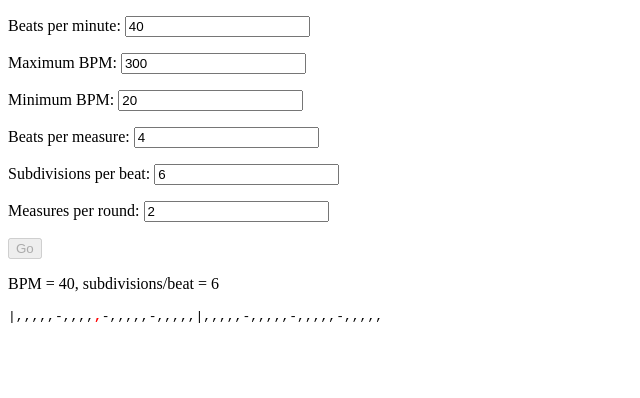
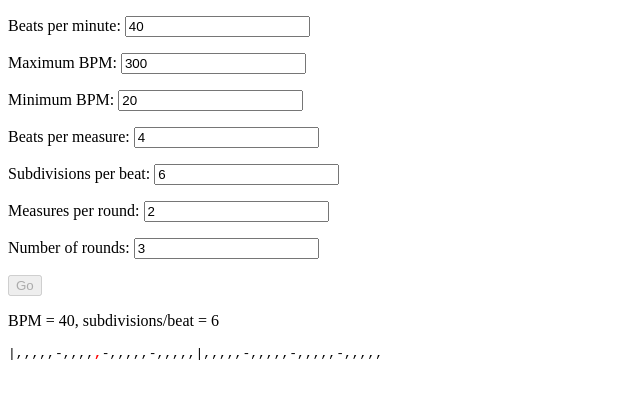
Before and after one commit to rovaughn/brooks-rhythm, a plain HTML site: page index.html in a window 1280 px wide. Both pictures are taken after a click on the button "Go". Shown: the whole page, without its empty margins (0-640 px from the left). Drawn offline with Linux system fonts and the light colour scheme.

Commit message:
Multiple rounds support.

```diff
--- a/index.html
+++ b/index.html
@@ -19,7 +19,8 @@
 			<p>Minimum BPM: <input type="number" value="20" id="input_minb"></p>
 			<p>Beats per measure: <input type="number" value="4" id="input_n"></p>
 			<p>Subdivisions per beat: <input type="number" value="6" id="input_s"></p>
-			<p>Measures per round: <input type="text" value="2" id="input_m"></p>
+			<p>Measures per round: <input type="number" value="2" id="input_m"></p>
+			<p>Number of rounds: <input type="number" value="3" id="input_rounds"></p>
 			<p><button id="button_go">Go</button></p>
 			<p class="details" id="p_details"></p>
 			<p class="sequence" id="p_sequence"></p>
--- a/main.js
+++ b/main.js
@@ -1,5 +1,18 @@
 
-var click = new Audio('click.wav');
+var click_audios = [];
+
+for (var i = 0; i < 10; i++) {
+	click_audios.push(new Audio('click.wav'));
+}
+
+var next_click_audio = 0;
+
+function play_click(volume) {
+	var audio = click_audios[next_click_audio];
+	next_click_audio = (next_click_audio + 1) % click_audios.length;
+	audio.volume = volume;
+	audio.play();
+}
 
 function morph(params) {
 	var minc = (params.b*params.s)/params.maxb;
@@ -54,6 +67,8 @@ function play_sequence(params, done) {
 		}
 	}
 
+	p_sequence.appendChild(document.createElement('br'));
+
 	var i = 0;
 	function do_click() {
 		if (i > 0) {
@@ -65,8 +80,7 @@ function play_sequence(params, done) {
 			if (done) { done(); }
 		} else {
 			spans[i].classList.add('current');
-			click.volume = sample(i);
-			click.play();
+			play_click(sample(i));
 			i++;
 		}
 	}
@@ -87,9 +101,16 @@ button_go.onclick = function() {
 		m: +input_m.value,
 	};
 
-	play_sequence(params, function() {
-		play_sequence(morph(params), function() {
+	var nrounds = +input_rounds.value;
+	var ncompleted = 0;
+	function do_rounds() {
+		if (ncompleted >= nrounds) {
 			button_go.disabled = false;
-		});
-	});
+		} else {
+			ncompleted++;
+			play_sequence(params, do_rounds);
+			params = morph(params);
+		}
+	}
+	do_rounds();
 };
```
